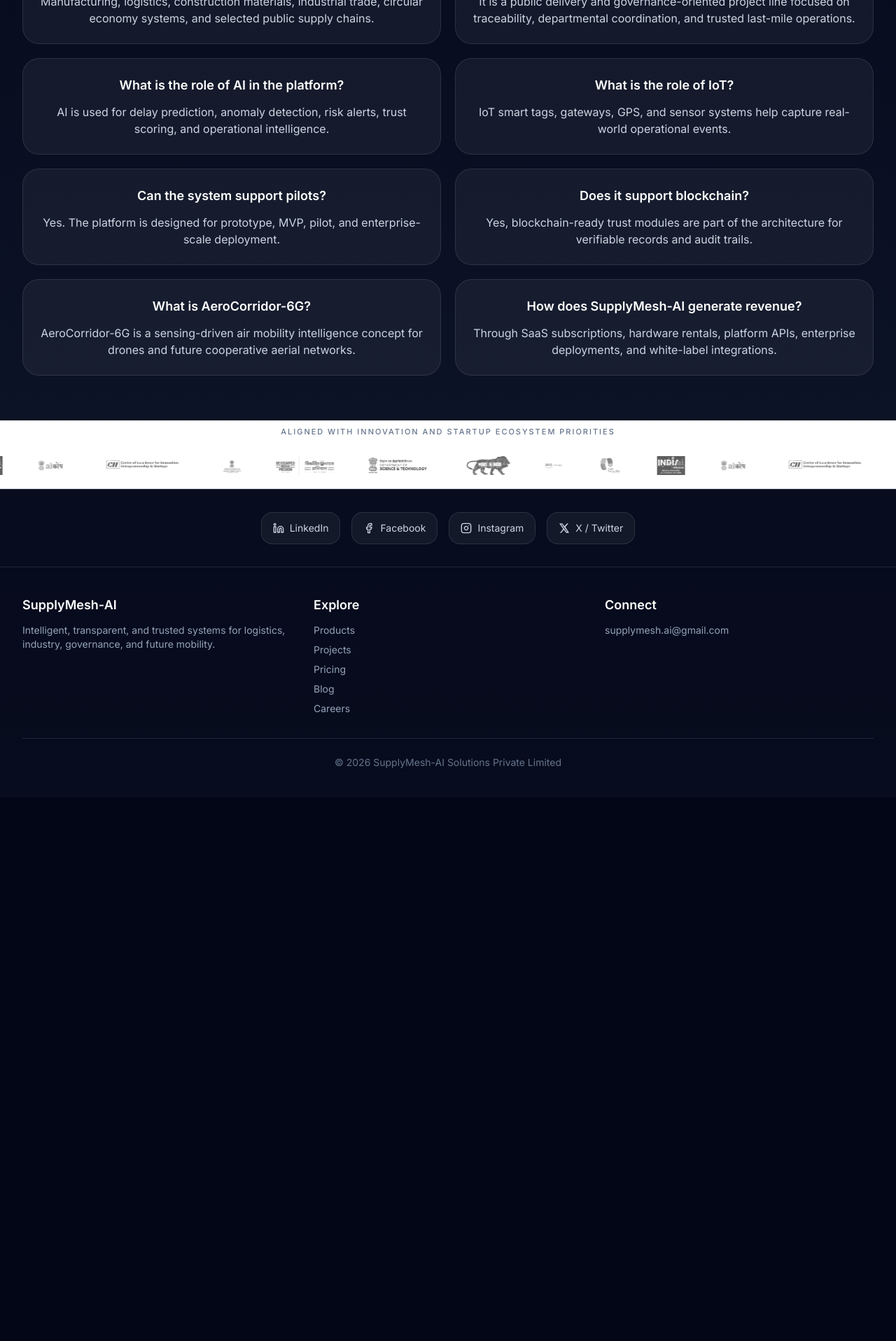
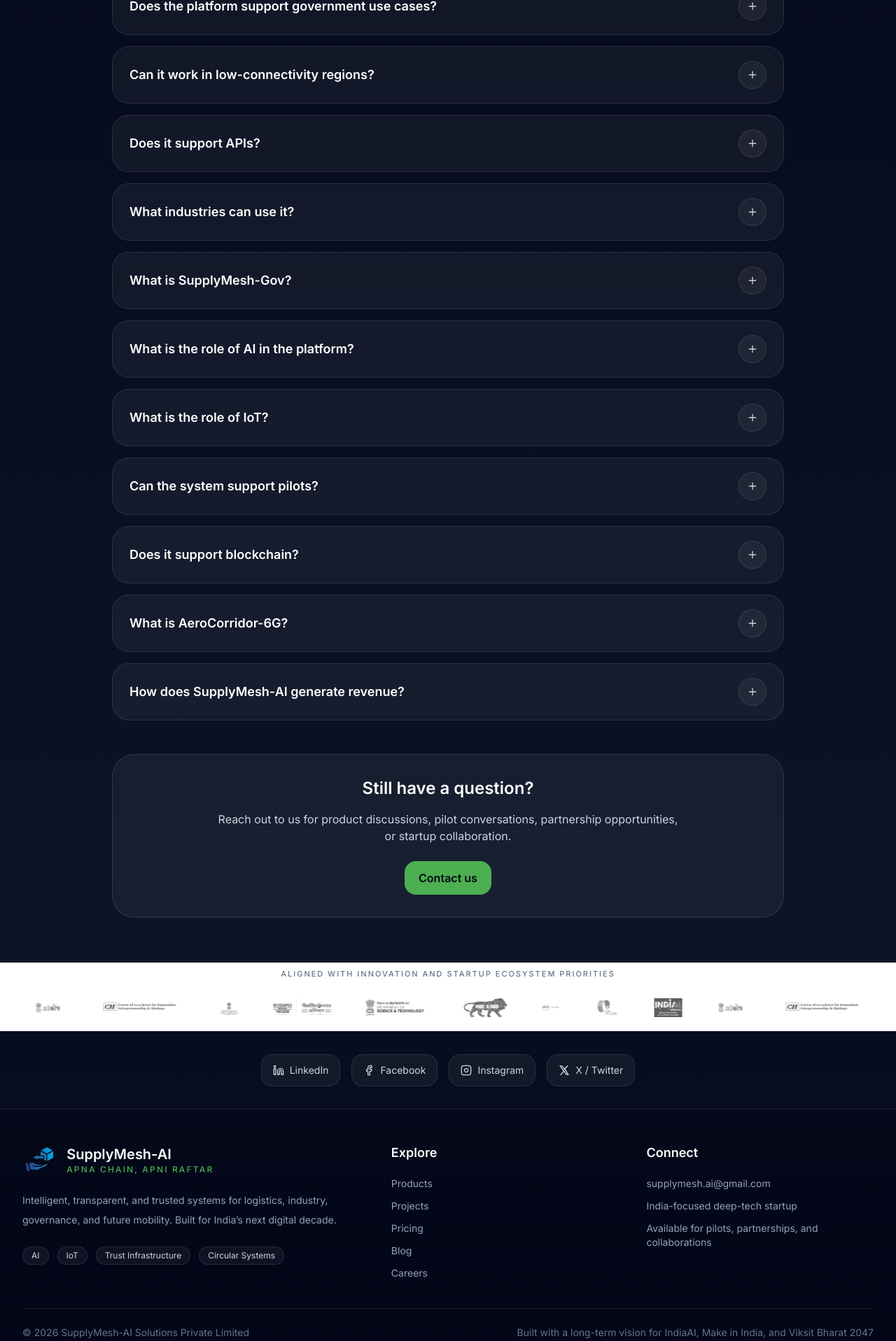
Before and after one commit to supplymesh-ai/supplymesh-ai, a React (Vite) app: page /supplymesh-ai/faq in a window 1280 px wide. Shown: the part 880-2797 px from the top of the page at 70% size. Before the commit the page ends 2020 px from the top, so only its background shows below. Built offline with nearby package versions, Linux system fonts and the light colour scheme.

Commit message:
Updated page

```diff
--- a/src/components/Footer.jsx
+++ b/src/components/Footer.jsx
@@ -3,42 +3,87 @@
 
 export default function Footer() {
   return (
-    <footer className="border-t border-white/10 bg-slate-950/60">
-      <div className="mx-auto max-w-7xl px-5 py-10 lg:px-8">
-        <div className="grid gap-8 md:grid-cols-3">
+    <footer className="border-t border-white/10 bg-[linear-gradient(180deg,rgba(2,6,23,0.85),rgba(2,6,23,1))]">
+      <div className="mx-auto max-w-7xl px-5 py-12 lg:px-8">
+        <div className="grid gap-10 lg:grid-cols-[1.2fr_0.8fr_0.8fr]">
           <div>
-            <div className="text-lg font-semibold text-white">SupplyMesh-AI</div>
-            <p className="mt-3 text-sm text-slate-400">
-              Intelligent, transparent, and trusted systems for logistics, industry,
-              governance, and future mobility.
+            <div className="flex items-center gap-3">
+              <img
+                src={`${import.meta.env.BASE_URL}logo-transparent.png`}
+                alt="SupplyMesh-AI"
+                className="h-12 w-auto object-contain"
+              />
+              <div>
+                <div className="text-xl font-semibold text-white">
+                  SupplyMesh-AI
+                </div>
+                <div className="text-xs font-medium uppercase tracking-[0.18em] text-brandGreen">
+                  Apna Chain, Apni Raftar
+                </div>
+              </div>
+            </div>
+
+            <p className="mt-5 max-w-xl text-sm leading-7 text-slate-400">
+              Intelligent, transparent, and trusted systems for logistics,
+              industry, governance, and future mobility. Built for India’s next
+              digital decade.
             </p>
+
+            <div className="mt-6 flex flex-wrap gap-3">
+              <span className="rounded-full border border-white/10 bg-white/5 px-3 py-1 text-xs text-slate-300">
+                AI
+              </span>
+              <span className="rounded-full border border-white/10 bg-white/5 px-3 py-1 text-xs text-slate-300">
+                IoT
+              </span>
+              <span className="rounded-full border border-white/10 bg-white/5 px-3 py-1 text-xs text-slate-300">
+                Trust Infrastructure
+              </span>
+              <span className="rounded-full border border-white/10 bg-white/5 px-3 py-1 text-xs text-slate-300">
+                Circular Systems
+              </span>
+            </div>
           </div>
 
           <div>
             <div className="text-lg font-semibold text-white">Explore</div>
-            <div className="mt-3 flex flex-col gap-2 text-sm text-slate-400">
-              <Link to="/products">Products</Link>
-              <Link to="/projects">Projects</Link>
-              <Link to="/pricing">Pricing</Link>
-              <Link to="/blog">Blog</Link>
-              <Link to="/careers">Careers</Link>
+            <div className="mt-5 flex flex-col gap-3 text-sm text-slate-400">
+              <Link to="/products" className="transition hover:text-white">
+                Products
+              </Link>
+              <Link to="/projects" className="transition hover:text-white">
+                Projects
+              </Link>
+              <Link to="/pricing" className="transition hover:text-white">
+                Pricing
+              </Link>
+              <Link to="/blog" className="transition hover:text-white">
+                Blog
+              </Link>
+              <Link to="/careers" className="transition hover:text-white">
+                Careers
+              </Link>
             </div>
           </div>
 
           <div>
             <div className="text-lg font-semibold text-white">Connect</div>
-            <div className="mt-3 text-sm text-slate-400">
-              supplymesh.ai@gmail.com
+            <div className="mt-5 space-y-3 text-sm text-slate-400">
+              <div>supplymesh.ai@gmail.com</div>
+              <div>India-focused deep-tech startup</div>
+              <div>Available for pilots, partnerships, and collaborations</div>
             </div>
           </div>
         </div>
 
-        <div className="mt-8 border-t border-white/10 pt-6 flex justify-center">
-          <p className="text-sm text-slate-500 text-center">
-            © 2026 SupplyMesh-AI Solutions Private Limited
-          </p>
+        <div className="mt-10 border-t border-white/10 pt-6">
+          <div className="flex flex-col items-center justify-between gap-4 text-sm text-slate-500 md:flex-row">
+            <div>© 2026 SupplyMesh-AI Solutions Private Limited</div>
+            <div className="text-center md:text-right">
+              Built with a long-term vision for IndiaAI, Make in India, and Viksit Bharat 2047
+            </div>
+          </div>
         </div>
-
       </div>
     </footer>
   );
--- a/src/pages/FAQ.jsx
+++ b/src/pages/FAQ.jsx
@@ -1,28 +1,88 @@
-import React from "react";
+import React, { useState } from "react";
+import { Plus, Minus } from "lucide-react";
+import { motion, AnimatePresence } from "framer-motion";
 import SectionTitle from "../components/SectionTitle";
 import { faqs } from "../data/faq";
 
+function FAQItem({ item, isOpen, onToggle }) {
+  return (
+    <div className="overflow-hidden rounded-3xl border border-white/10 bg-white/5 backdrop-blur-sm">
+      <button
+        onClick={onToggle}
+        className="flex w-full items-center justify-between gap-4 px-6 py-5 text-left"
+      >
+        <h3 className="text-base font-semibold text-white md:text-lg">
+          {item.q}
+        </h3>
+
+        <div className="flex h-10 w-10 shrink-0 items-center justify-center rounded-full border border-white/10 bg-white/5 text-slate-300">
+          {isOpen ? <Minus className="h-4 w-4" /> : <Plus className="h-4 w-4" />}
+        </div>
+      </button>
+
+      <AnimatePresence initial={false}>
+        {isOpen && (
+          <motion.div
+            key="content"
+            initial={{ height: 0, opacity: 0 }}
+            animate={{ height: "auto", opacity: 1 }}
+            exit={{ height: 0, opacity: 0 }}
+            transition={{ duration: 0.25, ease: "easeInOut" }}
+          >
+            <div className="border-t border-white/10 px-6 pb-5 pt-4 text-slate-300">
+              {item.a}
+            </div>
+          </motion.div>
+        )}
+      </AnimatePresence>
+    </div>
+  );
+}
+
 export default function FAQ() {
+  const [openIndex, setOpenIndex] = useState(0);
+
   return (
-    <main className="mx-auto max-w-7xl px-5 py-16 lg:px-8">
+    <main className="mx-auto max-w-5xl px-5 py-16 lg:px-8">
+      <section className="rounded-[36px] border border-white/10 bg-gradient-to-r from-brandGreen/10 via-brandCyan/10 to-brandBlue/10 p-8 text-center md:p-12">
         <SectionTitle
           eyebrow="FAQ"
           title="Frequently asked questions"
-        subtitle="Clear answers for partners, evaluators, and future users."
+          subtitle="Everything you may want to know about SupplyMesh-AI, our platform direction, and how we think about deployment."
           center
         />
+      </section>
 
-      <div className="grid gap-5 md:grid-cols-2">
-        {faqs.map((item) => (
-          <div
+      <section className="mt-10">
+        <div className="grid gap-4">
+          {faqs.map((item, index) => (
+            <FAQItem
               key={item.q}
-            className="rounded-3xl border border-white/10 bg-white/5 p-6 text-center"
-          >
-            <h3 className="text-lg font-semibold text-white">{item.q}</h3>
-            <p className="mt-3 text-slate-300">{item.a}</p>
-          </div>
+              item={item}
+              isOpen={openIndex === index}
+              onToggle={() =>
+                setOpenIndex(openIndex === index ? null : index)
+              }
+            />
           ))}
         </div>
+      </section>
+
+      <section className="mt-12 rounded-[32px] border border-white/10 bg-white/5 p-8 text-center">
+        <h3 className="text-2xl font-semibold text-white">
+          Still have a question?
+        </h3>
+        <p className="mx-auto mt-4 max-w-2xl text-slate-300">
+          Reach out to us for product discussions, pilot conversations, partnership
+          opportunities, or startup collaboration.
+        </p>
+        <a
+          href="mailto:supplymesh.ai@gmail.com"
+          className="mt-6 inline-flex rounded-2xl bg-brandGreen px-5 py-3 font-semibold text-slate-950"
+        >
+          Contact us
+        </a>
+      </section>
     </main>
   );
 }
```
Also changed, not shown: public/project-gov.png. Lines whose indentation alone changed are shown as unchanged.
